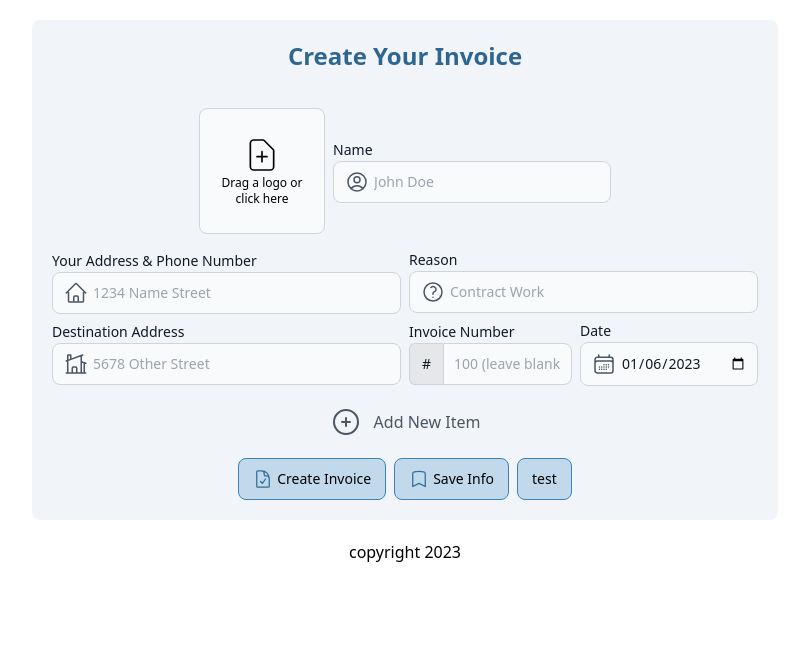
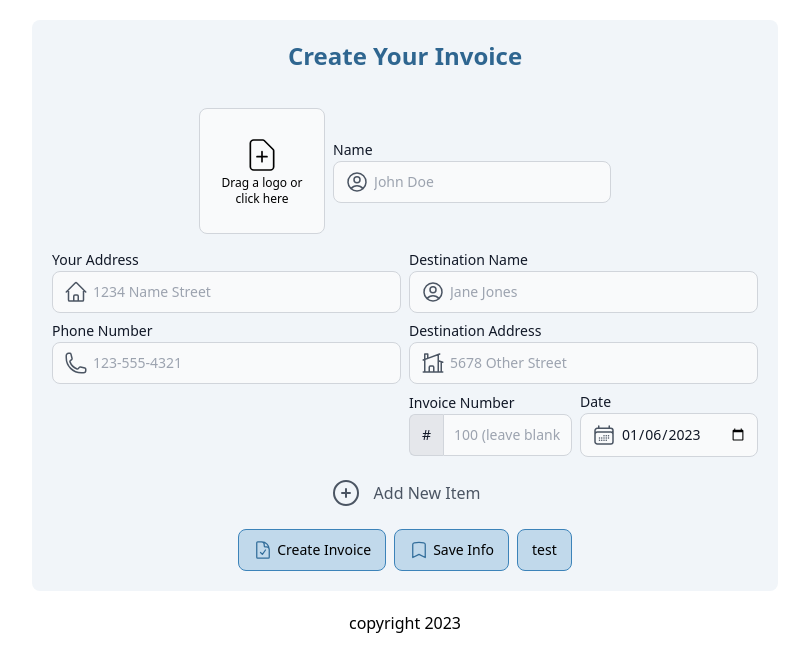
Before and after one commit to NeedToUpdate/Invoice-Creator, a Next.js app in the folder nextapp/: page / in a window 1280 px wide. Shown: the top 672 px of the page, without its empty margins (235-1044 px from the left). Built offline with nearby package versions, Linux system fonts and the light colour scheme.

Commit message:
added new fields

```diff
--- /dev/null
+++ b/nextapp/components/icons/phone.tsx
@@ -0,0 +1,11 @@
+export default function PhoneIcon({ className }: { className?: string }) {
+  return (
+    <svg xmlns="http://www.w3.org/2000/svg" fill="none" viewBox="0 0 24 24" strokeWidth={1.5} stroke="currentColor" className={className}>
+      <path
+        strokeLinecap="round"
+        strokeLinejoin="round"
+        d="M2.25 6.75c0 8.284 6.716 15 15 15h2.25a2.25 2.25 0 002.25-2.25v-1.372c0-.516-.351-.966-.852-1.091l-4.423-1.106c-.44-.11-.902.055-1.173.417l-.97 1.293c-.282.376-.769.542-1.21.38a12.035 12.035 0 01-7.143-7.143c-.162-.441.004-.928.38-1.21l1.293-.97c.363-.271.527-.734.417-1.173L6.963 3.102a1.125 1.125 0 00-1.091-.852H4.5A2.25 2.25 0 002.25 4.5v2.25z"
+      />
+    </svg>
+  );
+}
--- a/nextapp/components/imageDropper.tsx
+++ b/nextapp/components/imageDropper.tsx
@@ -9,6 +9,7 @@ interface props {
   onFileInput: Function;
   errors?: string[];
   value?: string; //base64
+  onDelete?: Function;
 }
 
 export default function ImageDropper(props: props) {
@@ -144,6 +145,9 @@ export default function ImageDropper(props: props) {
             onClick={() => {
               setHasImage(false);
               setLastFile(null);
+              if (props.onDelete) {
+                props.onDelete();
+              }
             }}
           >
             <TrashIcon className="w-5 h-5 text-red-500 dark:text-red-300"></TrashIcon>
--- a/nextapp/components/invoiceForm.tsx
+++ b/nextapp/components/invoiceForm.tsx
@@ -1,14 +1,14 @@
-import React, { ChangeEvent, ChangeEventHandler, useEffect, useState } from "react";
+import React, { ChangeEvent, useEffect, useState } from "react";
 import InputField from "../components/inputField";
 import PersonIcon from "../components/icons/person";
 import HouseIcon from "../components/icons/house";
 import SmallHouseIcon from "../components/icons/smallHouse";
-import QuestionIcon from "../components/icons/question";
 import CalendarIcon from "./icons/calendar";
 import ImageDropper from "./imageDropper";
 import ItemRowField from "./itemRowField";
 import PlusIcon from "./icons/plus";
 import Button from "./button";
+import PhoneIcon from "./icons/phone";
 
 interface ItemRow {
   id: number; //allows removal and component reload
@@ -22,21 +22,23 @@ interface ItemRowError {
 }
 
 interface FieldValues {
-  userAddress: string;
-  destAddress: string;
-  number: number;
+  userAddress?: string;
+  destAddress?: string;
+  destName?: string;
+  number?: number;
   date: string;
-  reason: string;
+  phone?: string;
   name: string;
-  logo: string; //base64 of the image. Image is 150px x 150px so shouldn't be too big
+  logo?: string; //base64 of the image. Image is 150px x 150px so shouldn't be too big
 }
 
 interface ErrorFields {
   userAddress: string[];
   destAddress: string[];
+  destName: string[];
   number: string[];
   date: string[];
-  reason: string[];
+  phone: string[];
   name: string[];
   logo: string[];
 }
@@ -47,8 +49,9 @@ export default function InvoiceForm() {
     destAddress: [] as string[],
     number: [] as string[],
     date: [] as string[],
-    reason: [] as string[],
+    phone: [] as string[],
     name: [] as string[],
+    destName: [] as string[],
     logo: [] as string[],
   };
   const [itemRows, setItemRows] = useState([] as ItemRow[]);
@@ -77,8 +80,8 @@ export default function InvoiceForm() {
       setErrors((old) => ({ ...old, name: ["Please write your name."] }));
       hasErrors = true;
     }
-    if (!fields.reason || fields.reason.length < 1) {
-      setErrors((old) => ({ ...old, reason: ["Please write a reason for this invoice."] }));
+    if (!fields.phone || fields.phone.length < 1) {
+      setErrors((old) => ({ ...old, phone: ["Please write a phone for this invoice."] }));
       hasErrors = true;
     }
     if (!fields.date || fields.date.length < 1) {
@@ -144,24 +147,30 @@ export default function InvoiceForm() {
             onFileInput={(base64: string) => {
               setFields((old) => ({ ...old, logo: base64 }));
             }}
+            onDelete={() => {
+              setFields((old) => ({ ...old, logo: undefined }));
+            }}
           ></ImageDropper>
         </div>
         <InputField {...createValues("name")} className="w-full max-w-[400px]" label="Name" placeholder="John Doe">
           <PersonIcon className="w-6 h-6 text-gray-600 dark:text-gray-400"></PersonIcon>
         </InputField>
       </div>
-      <div className="flex w-full h-full gap-2 flex-wrap flex-col md:flex-row">
-        <div className="flex flex-col gap-2 flex-1 flex-wrap justify-center items-center">
-          <InputField {...createValues("userAddress")} className="w-full max-w-[400px]" label="Your Address & Phone Number" placeholder="1234 Name Street">
+      <div className="flex w-full h-full gap-2 flex-wrap flex-col md:items-start md:flex-row">
+        <div className="flex flex-col gap-2 flex-1 flex-wrap justify-center  items-center">
+          <InputField {...createValues("userAddress")} className="w-full max-w-[400px]" label="Your Address" placeholder="1234 Name Street">
             <SmallHouseIcon className="w-6 h-6 text-gray-600 dark:text-gray-400"></SmallHouseIcon>
+          </InputField>
+          <InputField {...createValues("phone")} className="w-full max-w-[400px]" label="Phone Number" type="tel" placeholder="123-555-4321">
+            <PhoneIcon className="w-6 h-6 text-gray-600 dark:text-gray-400"></PhoneIcon>
+          </InputField>
+        </div>
+        <div className="flex flex-col gap-2 flex-1 flex-wrap justify-center  items-center">
+          <InputField {...createValues("destName")} className="w-full max-w-[400px]" label="Destination Name" placeholder="Jane Jones">
+            <PersonIcon className="w-6 h-6 text-gray-600 dark:text-gray-400"></PersonIcon>
           </InputField>
           <InputField {...createValues("destAddress")} className="w-full max-w-[400px]" label="Destination Address" placeholder="5678 Other Street">
             <HouseIcon className="w-6 h-6 text-gray-600 dark:text-gray-400"></HouseIcon>
-          </InputField>
-        </div>
-        <div className="flex flex-col gap-2 flex-1 flex-wrap justify-center items-center">
-          <InputField {...createValues("reason")} className="w-full max-w-[400px]" label="Reason" placeholder="Contract Work">
-            <QuestionIcon className="w-6 h-6 text-gray-600 dark:text-gray-400"></QuestionIcon>
           </InputField>
           <div className="flex gap-2">
             <InputField {...createValues("number")} className="flex-1" withUnit="#" label="Invoice Number" placeholder="100 (leave blank to ignore)"></InputField>
--- a/nextapp/components/itemRowField.tsx
+++ b/nextapp/components/itemRowField.tsx
@@ -52,7 +52,6 @@ export default function ItemRowField(props: props) {
               return { name: old.name, price: val.target.value };
             });
           }}
-          type="number"
           className=""
           withUnit="$"
           label="Price"
```
